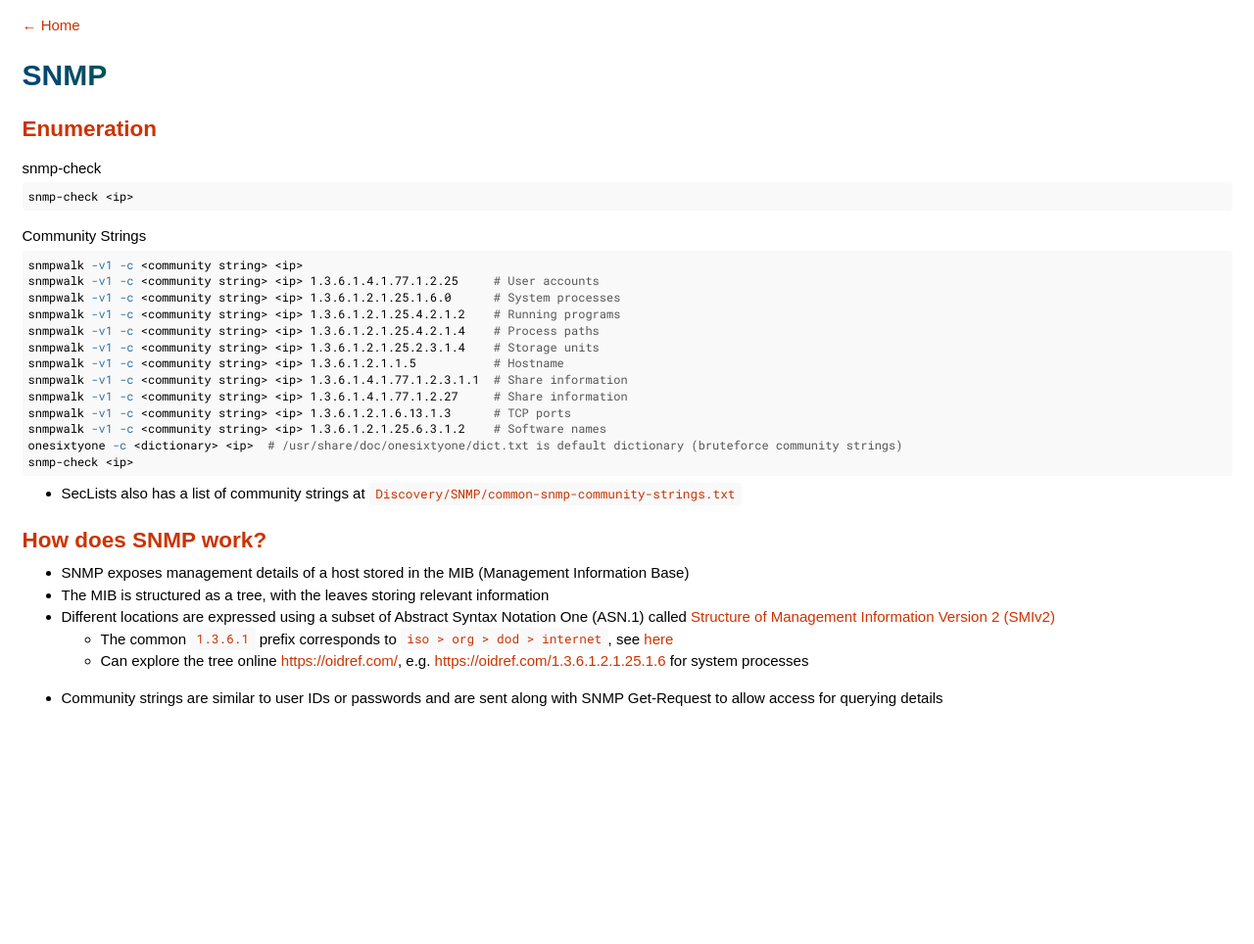
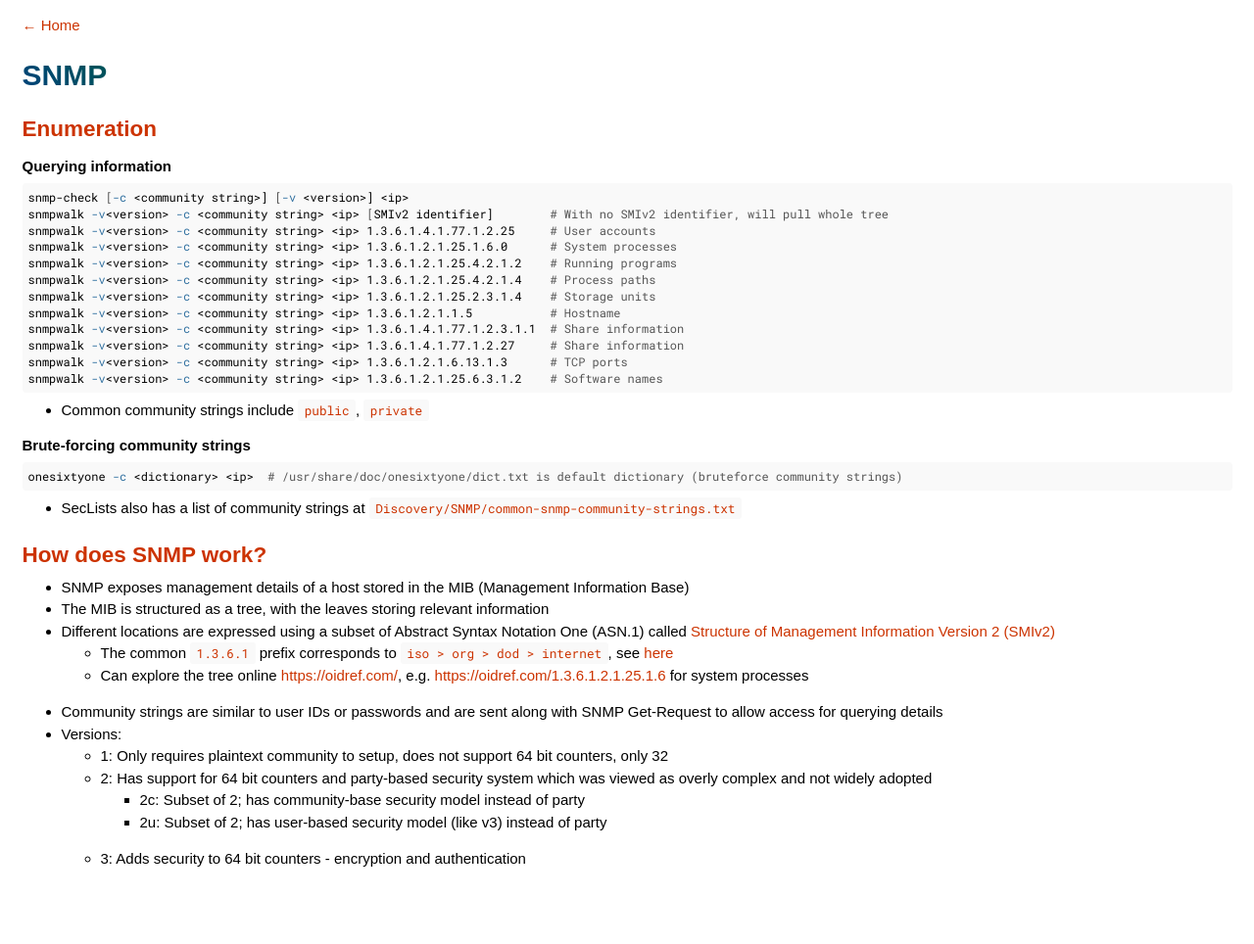
Before and after one commit to agrzeslak/cheatsheet, a Jekyll site: the page built from _topics/snmp.md, in a window 1280 px wide. Shown: the whole page at 98% size. Built offline with Jekyll 4.4.1, drawn with Linux system fonts in a browser that asks for light colours; before the commit the page ends 900 px from its top, so only the background shows below that.

Commit message:
snmp updated

````diff
--- a/_topics/snmp.md
+++ b/_topics/snmp.md
@@ -8,25 +8,26 @@ tags:
 ---
 # SNMP
 ## Enumeration
-snmp-check
+### Querying information
 ```shell
-snmp-check <ip>
+snmp-check [-c <community string>] [-v <version>] <ip>
+snmpwalk -v<version> -c <community string> <ip> [SMIv2 identifier]        # With no SMIv2 identifier, will pull whole tree
+snmpwalk -v<version> -c <community string> <ip> 1.3.6.1.4.1.77.1.2.25     # User accounts
+snmpwalk -v<version> -c <community string> <ip> 1.3.6.1.2.1.25.1.6.0      # System processes
+snmpwalk -v<version> -c <community string> <ip> 1.3.6.1.2.1.25.4.2.1.2    # Running programs
+snmpwalk -v<version> -c <community string> <ip> 1.3.6.1.2.1.25.4.2.1.4    # Process paths
+snmpwalk -v<version> -c <community string> <ip> 1.3.6.1.2.1.25.2.3.1.4    # Storage units
+snmpwalk -v<version> -c <community string> <ip> 1.3.6.1.2.1.1.5           # Hostname
+snmpwalk -v<version> -c <community string> <ip> 1.3.6.1.4.1.77.1.2.3.1.1  # Share information
+snmpwalk -v<version> -c <community string> <ip> 1.3.6.1.4.1.77.1.2.27     # Share information
+snmpwalk -v<version> -c <community string> <ip> 1.3.6.1.2.1.6.13.1.3      # TCP ports
+snmpwalk -v<version> -c <community string> <ip> 1.3.6.1.2.1.25.6.3.1.2    # Software names
 ```
-Community Strings
+- Common community strings include `public`, `private`
+
+### Brute-forcing community strings
 ```shell
-snmpwalk -v1 -c <community string> <ip>
-snmpwalk -v1 -c <community string> <ip> 1.3.6.1.4.1.77.1.2.25     # User accounts
-snmpwalk -v1 -c <community string> <ip> 1.3.6.1.2.1.25.1.6.0      # System processes
-snmpwalk -v1 -c <community string> <ip> 1.3.6.1.2.1.25.4.2.1.2    # Running programs
-snmpwalk -v1 -c <community string> <ip> 1.3.6.1.2.1.25.4.2.1.4    # Process paths
-snmpwalk -v1 -c <community string> <ip> 1.3.6.1.2.1.25.2.3.1.4    # Storage units
-snmpwalk -v1 -c <community string> <ip> 1.3.6.1.2.1.1.5           # Hostname
-snmpwalk -v1 -c <community string> <ip> 1.3.6.1.4.1.77.1.2.3.1.1  # Share information
-snmpwalk -v1 -c <community string> <ip> 1.3.6.1.4.1.77.1.2.27     # Share information
-snmpwalk -v1 -c <community string> <ip> 1.3.6.1.2.1.6.13.1.3      # TCP ports
-snmpwalk -v1 -c <community string> <ip> 1.3.6.1.2.1.25.6.3.1.2    # Software names
 onesixtyone -c <dictionary> <ip>  # /usr/share/doc/onesixtyone/dict.txt is default dictionary (bruteforce community strings)
-snmp-check <ip>
 ```
 - SecLists also has a list of community strings at `Discovery/SNMP/common-snmp-community-strings.txt`
 
@@ -37,3 +38,9 @@ snmp-check <ip>
     - The common `1.3.6.1` prefix corresponds to `iso > org > dod > internet`, see [here](https://www.iana.org/assignments/smi-numbers/smi-numbers.xhtml)
     - Can explore the tree online <https://oidref.com/>, e.g. <https://oidref.com/1.3.6.1.2.1.25.1.6> for system processes
 - Community strings are similar to user IDs or passwords and are sent along with SNMP Get-Request to allow access for querying details
+- Versions:
+    - 1: Only requires plaintext community to setup, does not support 64 bit counters, only 32
+    - 2: Has support for 64 bit counters and party-based security system which was viewed as overly complex and not widely adopted
+        - 2c: Subset of 2; has community-base security model instead of party
+        - 2u: Subset of 2; has user-based security model (like v3) instead of party
+    - 3: Adds security to 64 bit counters - encryption and authentication
````
Also changed, not shown: _topics/packet-capture.md (+2 -2 lines).
